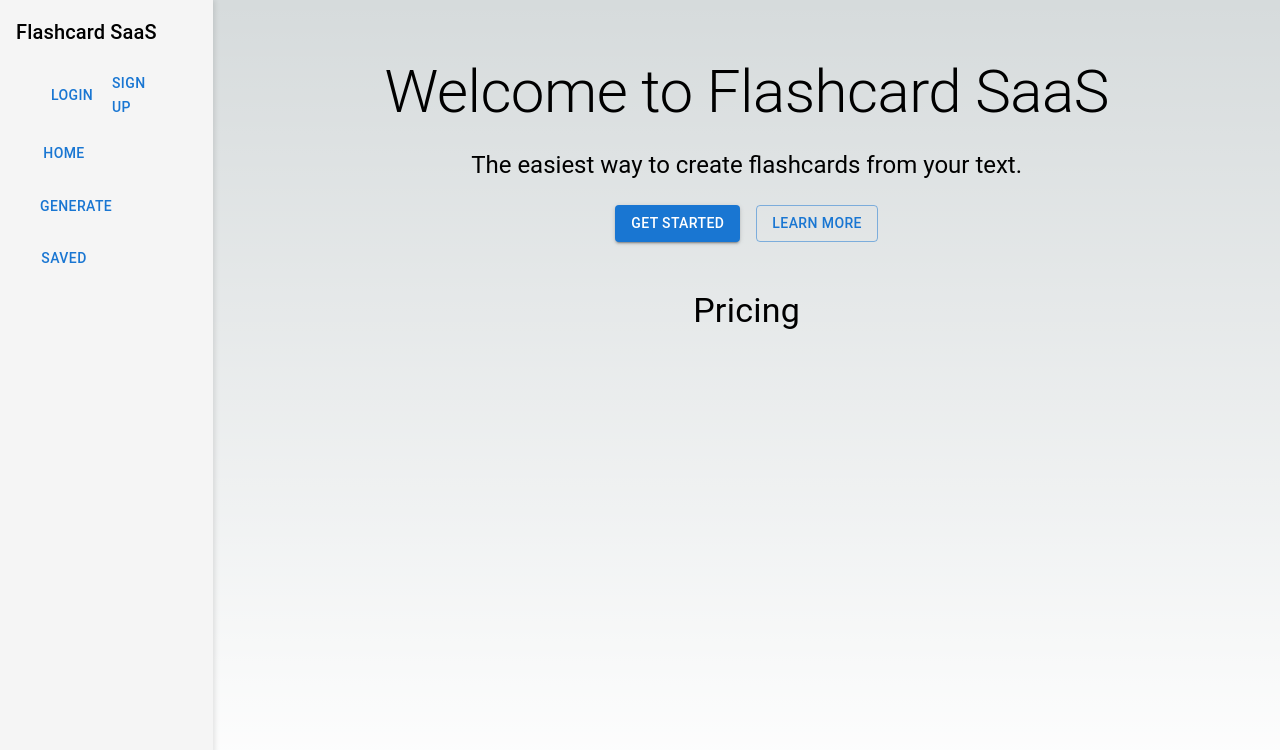
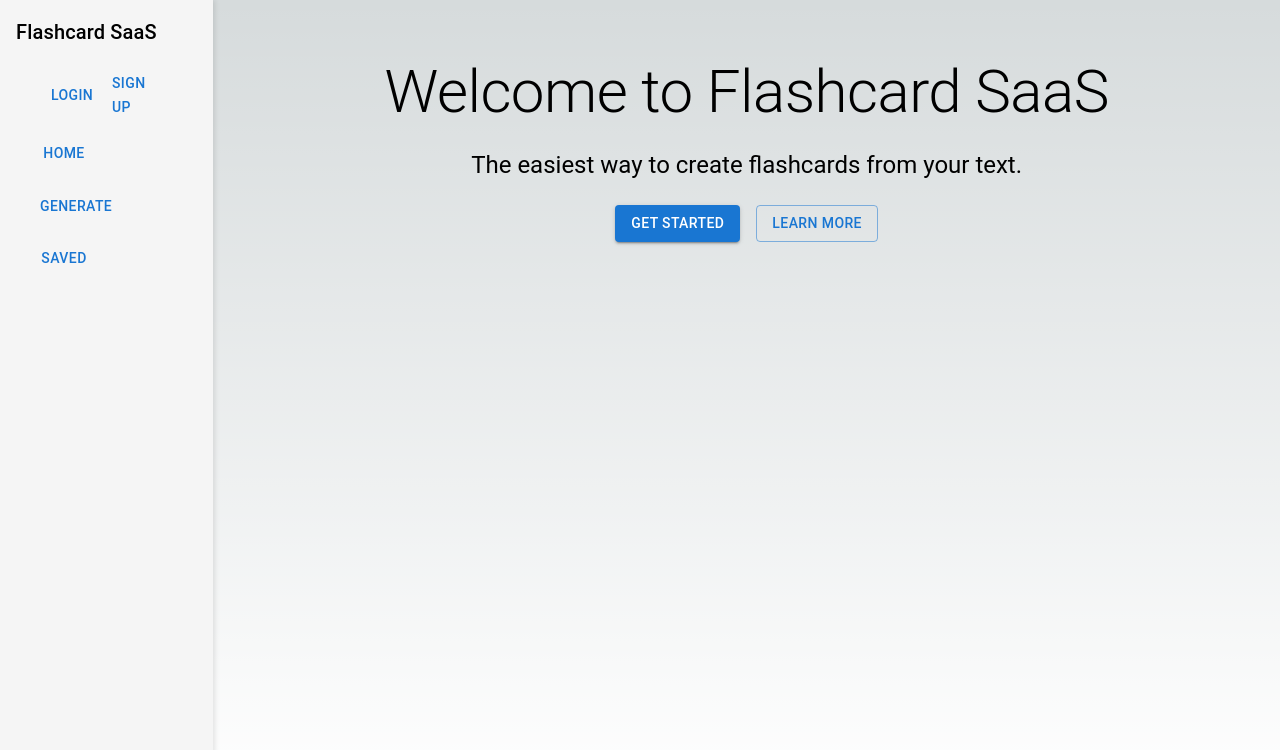
Before and after one commit to JessiP23/flashcard, a Next.js app: page / in a window 1280 px wide. Shown: the top 750 px of the page. Built offline with nearby package versions, Linux system fonts and the light colour scheme; no server answers.

Commit message:
omitting pricing

```diff
--- a/app/page.js
+++ b/app/page.js
@@ -52,7 +52,7 @@ export default function Home() {
           </Button>
         </Box>
         <Box sx={{ my: 6, textAlign: 'center' }}>
-          <Typography variant="h4" component="h2" gutterBottom>Pricing</Typography>
+          <Typography variant="h4" component="h2" gutterBottom></Typography>
           <Grid container spacing={4} justifyContent="center">
             {/* Pricing plans */}
           </Grid>
```
